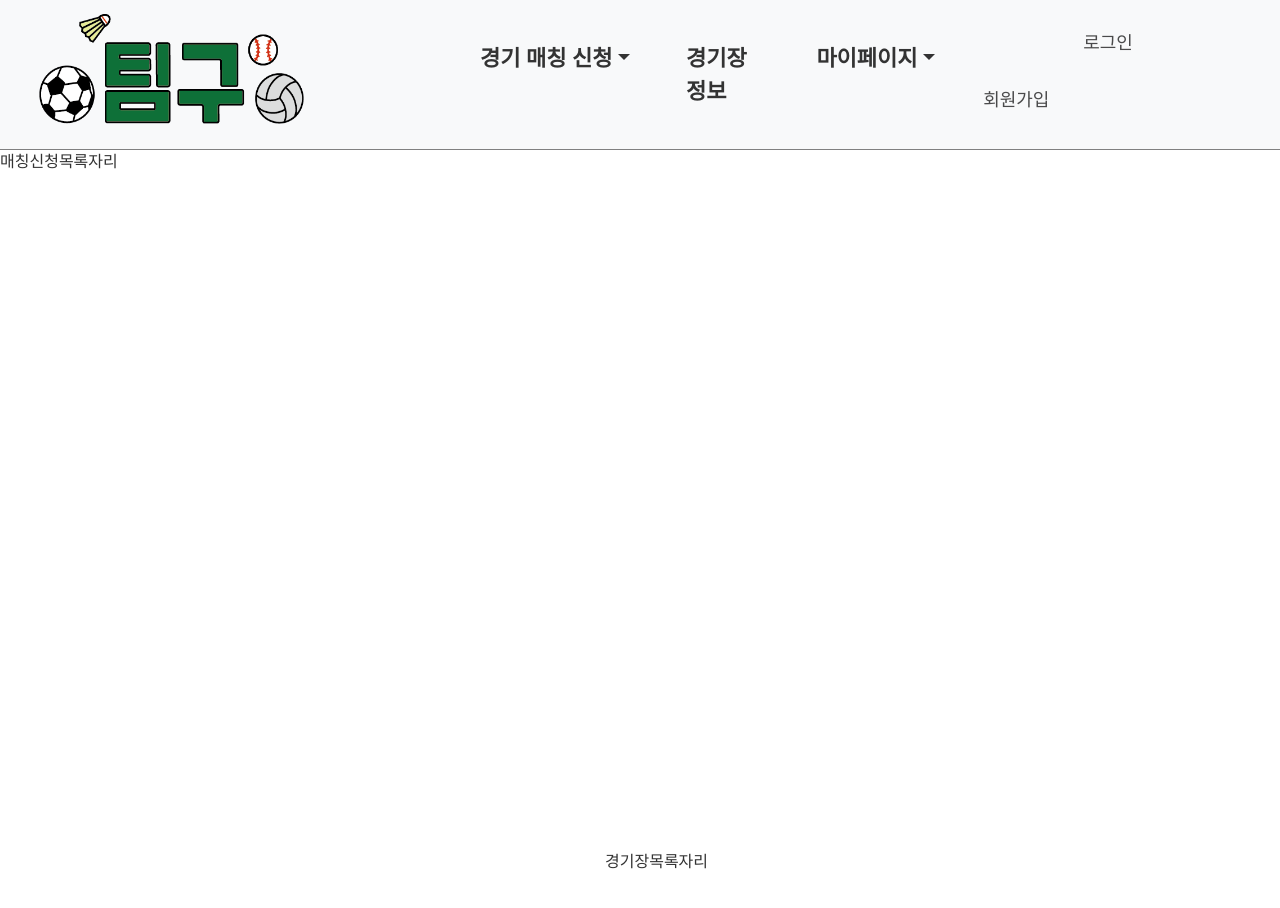
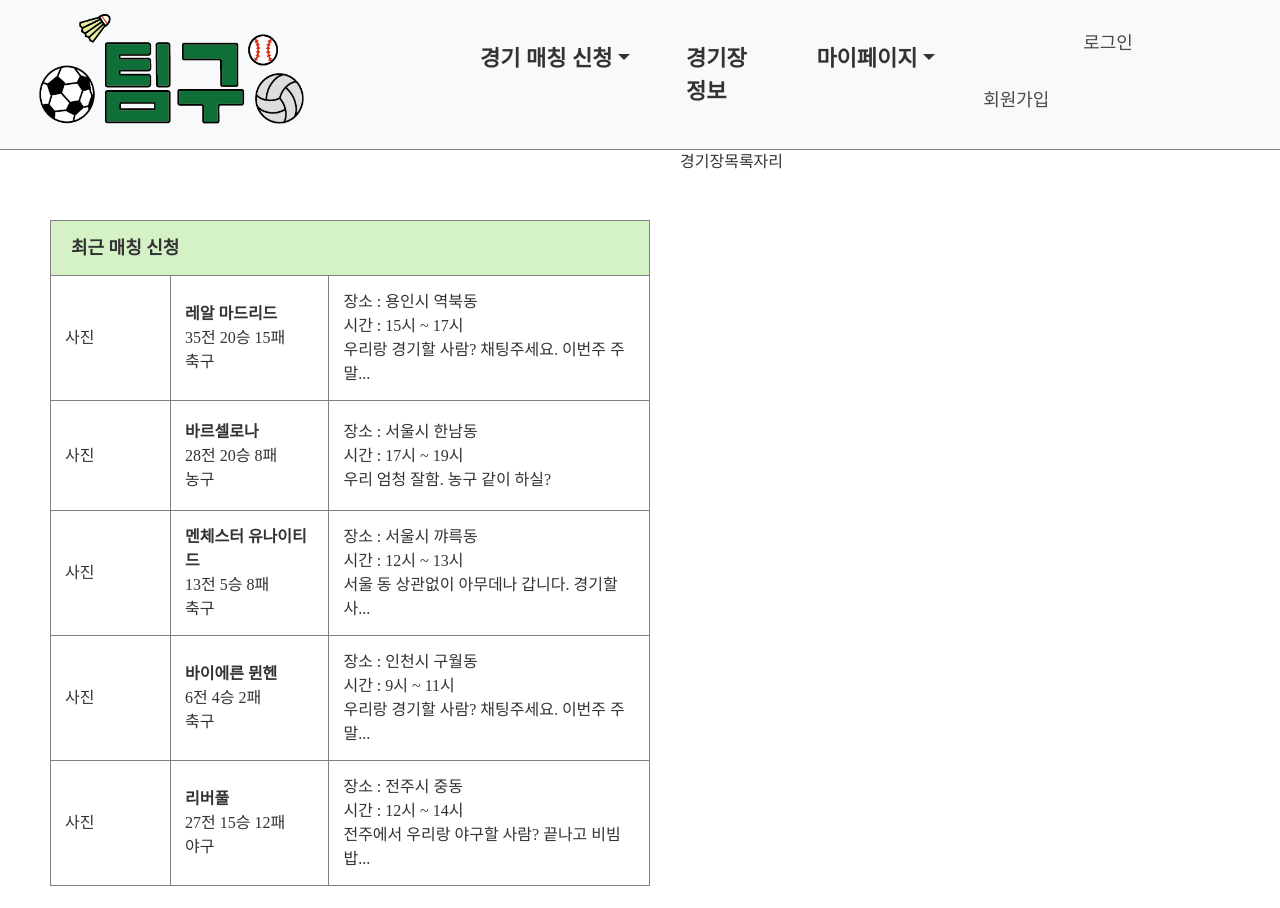
Before and after one commit to TeamGuu/TeamGuu-frontend, a React (Create React App) app in the folder capstone/: page / in a window 1280 px wide. Shown: the top 908 px of the page. After the commit the page ends 886 px from the top, so only its background shows below. Built offline with nearby package versions, Linux system fonts and the light colour scheme.

Commit message:
feat: 최근 매칭 신청 구현

```diff
--- /dev/null
+++ b/capstone/src/components/table/NewMatchListTable.js
@@ -0,0 +1,45 @@
+import React from "react";
+import Table from 'react-bootstrap/Table';
+
+const NewMatchListTable = () => {
+    return (
+        <table>
+            <thead>
+              <tr>
+                <th colSpan={3}>
+                    최근 매칭 신청
+                </th>
+              </tr>
+            </thead>
+            <tbody>
+                <tr>
+                    <td>사진</td>
+                    <td><b>레알 마드리드</b><br/>35전 20승 15패<br/>축구</td>
+                    <td>장소 : 용인시 역북동<br/>시간 : 15시 ~ 17시<br/>우리랑 경기할 사람? 채팅주세요. 이번주 주말...</td>
+                </tr>
+                <tr>
+                    <td>사진</td>
+                    <td><b>바르셀로나</b><br/>28전 20승 8패<br/>농구</td>
+                    <td>장소 : 서울시 한남동<br/>시간 : 17시 ~ 19시<br/>우리 엄청 잘함. 농구 같이 하실?</td>
+                </tr>
+                <tr>
+                    <td>사진</td>
+                    <td><b>멘체스터 유나이티드</b><br/>13전 5승 8패<br/>축구</td>
+                    <td>장소 : 서울시 꺄륵동<br/>시간 : 12시 ~ 13시<br/>서울 동 상관없이 아무데나 갑니다. 경기할 사...</td>
+                </tr>
+                <tr>
+                    <td>사진</td>
+                    <td><b>바이에른 뮌헨</b><br/>6전 4승 2패<br/>축구</td>
+                    <td>장소 : 인천시 구월동<br/>시간 : 9시 ~ 11시<br/>우리랑 경기할 사람? 채팅주세요. 이번주 주말...</td>
+                </tr>
+                <tr>
+                    <td>사진</td>
+                    <td><b>리버풀</b><br/>27전 15승 12패<br/>야구</td>
+                    <td>장소 : 전주시 중동<br/>시간 : 12시 ~ 14시<br/>전주에서 우리랑 야구할 사람? 끝나고 비빔밥...</td>
+                </tr>
+            </tbody>
+        </table>
+    );
+}
+
+export default NewMatchListTable;
--- a/capstone/src/page/MainPage.js
+++ b/capstone/src/page/MainPage.js
@@ -1,12 +1,16 @@
 import React from "react";
+
+//style
 import "../style/MainPage.css";
 
+//components
+import NewMatchListTable from "../components/table/NewMatchListTable";
+
 const MainPage = (props) => {
-
     return(
         <div className="contents">
-            <div className="matchList">
-                매칭신청목록자리
+            <div className="newMatchList">
+                <NewMatchListTable />
             </div>
             <div className="stadiumList">
                 경기장목록자리
--- a/capstone/src/style/MainPage.css
+++ b/capstone/src/style/MainPage.css
@@ -10,6 +10,9 @@ a{
     text-decoration: none;
     display: block;
 }
+
+
+/* Navigation */
 
 .navbar{
     height: 150px;
@@ -77,20 +80,59 @@ a{
     color: rgba(0, 0, 0, 0.7);
 }
 
+
+/* NewMatchListTable */
+
 .contents{
     float: left;
     height: 700px;
     width: 100%;
 }
 
-.matchList{
+.newMatchList{
     float: left;
-    height: 700px;
-    width: 675px;
+    width: 600px;
+    height: 500px;
+    margin-left: 50px;
+    margin-top: 70px;
 }
+
+table{
+   border: 1px solid grey;
+}
+
+thead tr{
+    background-color: #d5f2c7;
+    height: 55px;
+    font-size: 18px;
+    text-indent: 20px;
+    font-weight: 900px;
+    border-bottom: 1px solid grey;
+}
+
+tbody tr td:first-child{
+    width: 120px;
+    height: 110px;
+}
+
+tbody tr td{
+    padding: 14px;
+    border: 1px solid grey;
+}
+
+tbody tr:hover{
+    background-color: rgb(240, 246, 236);
+    cursor: pointer;
+}
+
+b{
+    font-size: 16px;
+}
+
 
 .stadiumList{
     float: right;
+    width: 600px;
     height: 700px;
-    width: 675px;
+
 }
```
